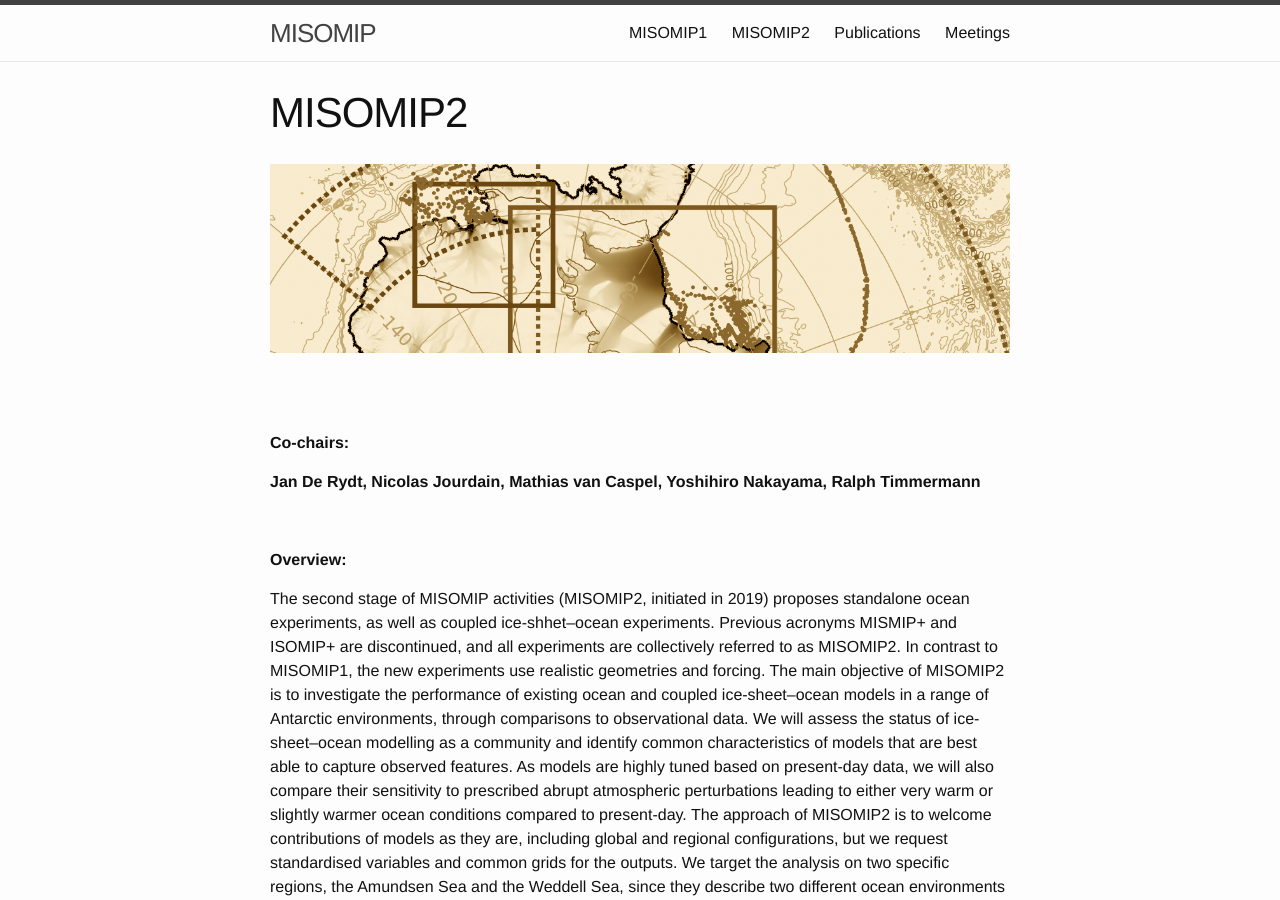
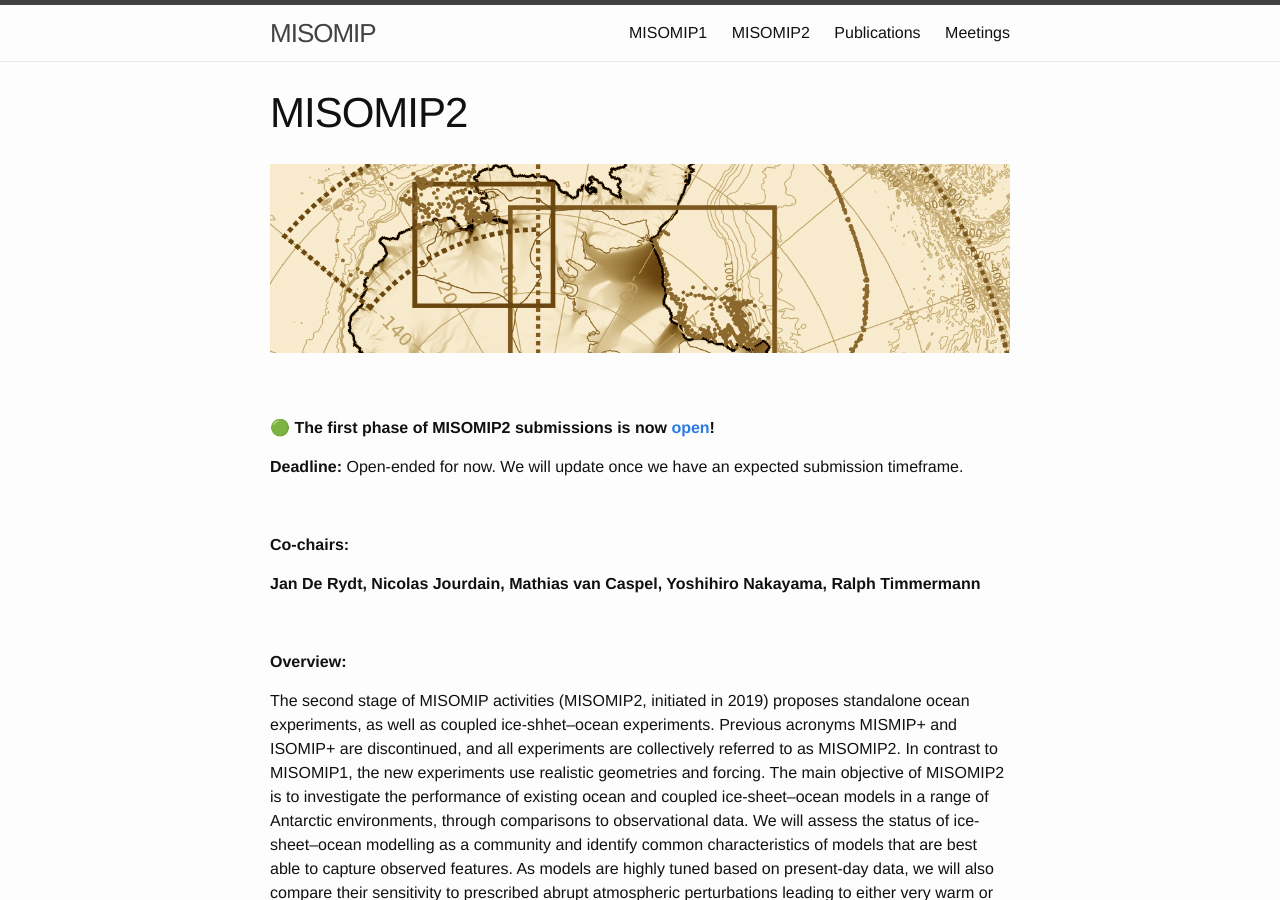
Before and after one commit to misomip/misomip.github.io, a Jekyll site: the page built from misomip2.md, in a window 1280 px wide and 900 px high. Built offline with Jekyll 4.4.1, drawn with Linux system fonts in a browser that asks for light colours.

Commit message:
Update misomip2.md

```diff
--- a/misomip2.md
+++ b/misomip2.md
@@ -9,6 +9,11 @@ permalink: /misomip2/
 </div>
 
 <br>
+
+<br>
+**🟢 The first phase of MISOMIP2 submissions is now [open](/misomip2_dir/misomip2_submissions.md)!**
+
+**Deadline:** Open-ended for now. We will update once we have an expected submission timeframe.
 
 <br>
 
```
